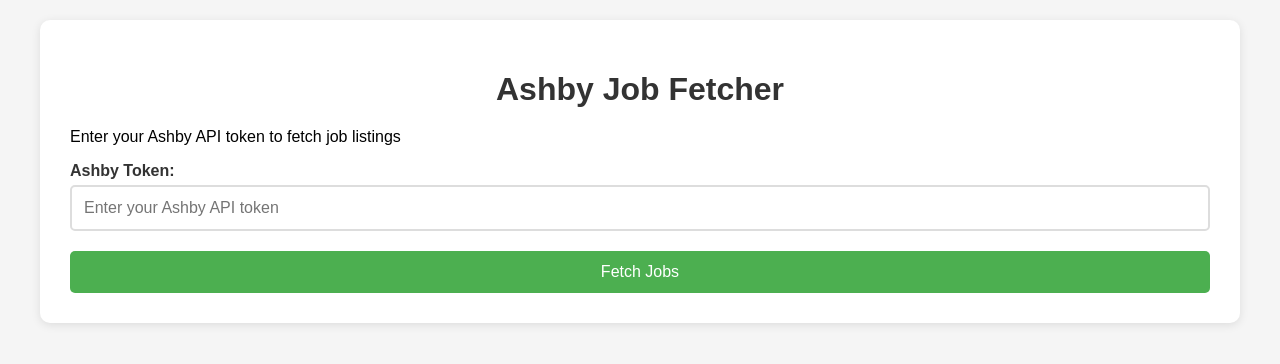
After one commit to om-020525/Recruiter, a Flask app: template templates/AshbyToken.html in a window 1280 px wide. The commit adds this page. Shown: the top 364 px of the page. Run offline with Flask 3, Linux system fonts and the light colour scheme; the template is opened without the code that fills it, so the values that code supplies are empty.

Commit message:
Separeted Pages To AshbyToken and result

```diff
--- a/server.py
+++ b/server.py
@@ -11,7 +11,7 @@ def index():
         ashby_token = request.form.get('ashby_token')
 
         if not ashby_token:
-            return render_template('index.html', error="Please provide an Ashby token")
+            return render_template('AshbyToken.html', error="Please provide an Ashby token")
 
         try:
             # Call Ashby API
@@ -44,16 +44,16 @@ def index():
             # Format raw JSON for display
             raw_json = json.dumps(data, indent=2)
 
-            return render_template('index.html', jobs=jobs, raw_json=raw_json)
+            return render_template('results.html', jobs=jobs, raw_json=raw_json)
 
         except requests.exceptions.RequestException as e:
-            return render_template('index.html', error=f"API request failed: {str(e)}")
+            return render_template('AshbyToken.html', error=f"API request failed: {str(e)}")
         except json.JSONDecodeError as e:
-            return render_template('index.html', error=f"Failed to parse JSON response: {str(e)}")
+            return render_template('AshbyToken.html', error=f"Failed to parse JSON response: {str(e)}")
         except Exception as e:
-            return render_template('index.html', error=f"An error occurred: {str(e)}")
+            return render_template('AshbyToken.html', error=f"An error occurred: {str(e)}")
 
-    return render_template('index.html')
+    return render_template('AshbyToken.html')
 
 if __name__ == '__main__':
     app.run(debug=True, host='0.0.0.0', port=5000)
--- /dev/null
+++ b/templates/AshbyToken.html
@@ -0,0 +1,30 @@
+<!DOCTYPE html>
+<html lang="en">
+<head>
+    <meta charset="UTF-8">
+    <meta name="viewport" content="width=device-width, initial-scale=1.0">
+    <title>Ashby Token Input</title>
+    <link rel="stylesheet" href="{{ url_for('static', filename='style.css') }}">
+</head>
+<body>
+    <div class="container">
+        <h1>Ashby Job Fetcher</h1>
+        <p>Enter your Ashby API token to fetch job listings</p>
+
+        <form method="POST">
+            <div class="form-group">
+                <label for="ashby_token">Ashby Token:</label>
+                <input type="text" id="ashby_token" name="ashby_token" placeholder="Enter your Ashby API token" required>
+            </div>
+            <button type="submit" class="submit-btn">Fetch Jobs</button>
+        </form>
+
+        {% if error %}
+        <div class="error">
+            <strong>Error:</strong> {{ error }}
+            <p><a href="/">Try again</a></p>
+        </div>
+        {% endif %}
+    </div>
+</body>
+</html>
```
Also changed, not shown: templates/results.html (renamed from templates/index.html, +6 -18 lines).
